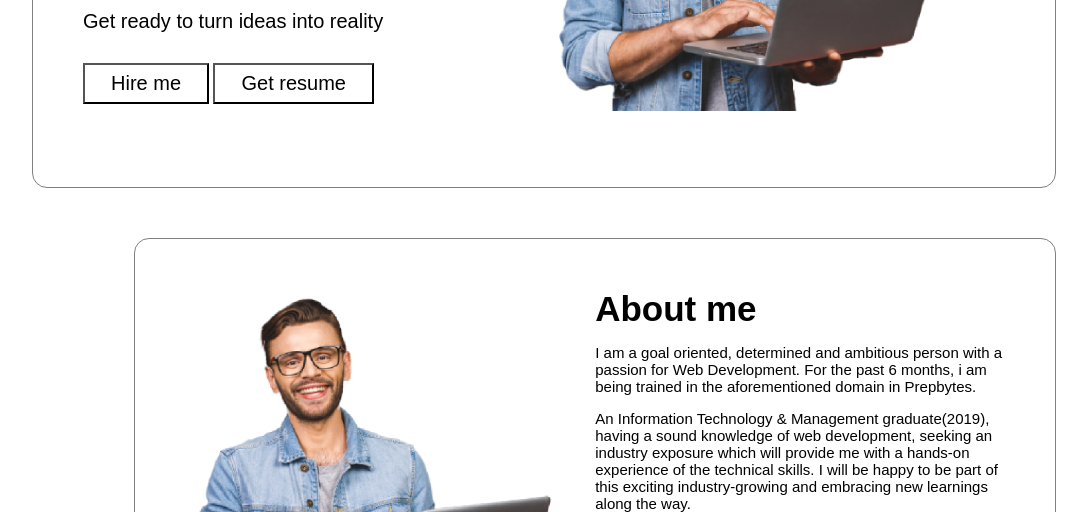
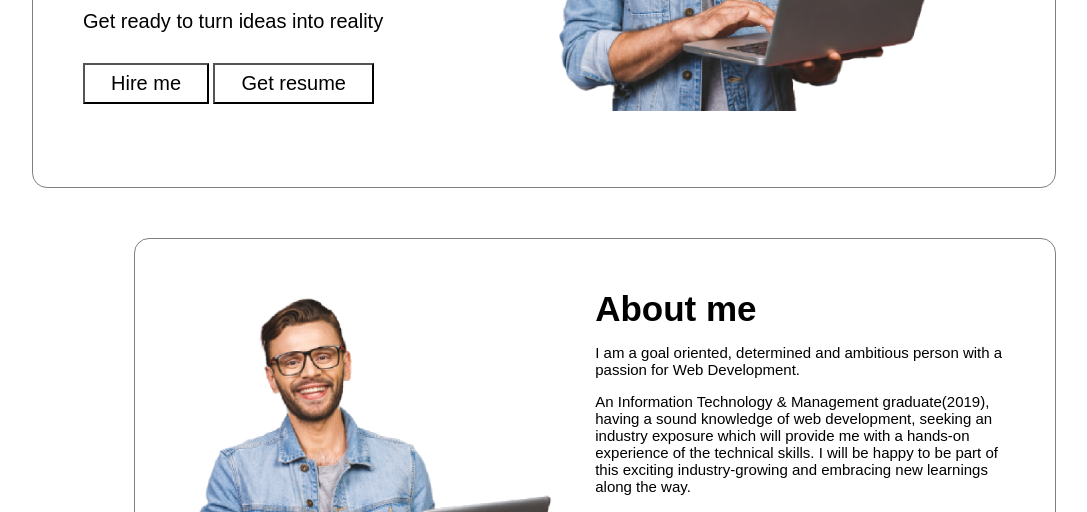
Before and after one commit to paridaabinash/Portfolio-Static, a plain HTML site: page index.html in a window 1280 px wide. Shown: the part 448-960 px from the top of the page, without its empty margins (96-1183 px from the left). Drawn offline with Linux system fonts and the light colour scheme.

Commit message:
Update index.html

```diff
--- a/index.html
+++ b/index.html
@@ -47,8 +47,7 @@
         </div>
         <div class="right-about">
             <span id="about-me">About me</span>
-            <p id="para1">I am a goal oriented, determined and ambitious person with a passion for Web Development. For
-                the past 6 months, i am being trained in the aforementioned domain in Prepbytes.</p>
+            <p id="para1">I am a goal oriented, determined and ambitious person with a passion for Web Development.</p>
             <p id="para2">An Information Technology & Management graduate(2019), having a sound knowledge of web development, seeking
                 an industry exposure which will provide me with a hands-on experience of the technical skills. I will be
                 happy to be part of this exciting industry-growing and embracing new learnings along the way.</p>
```
